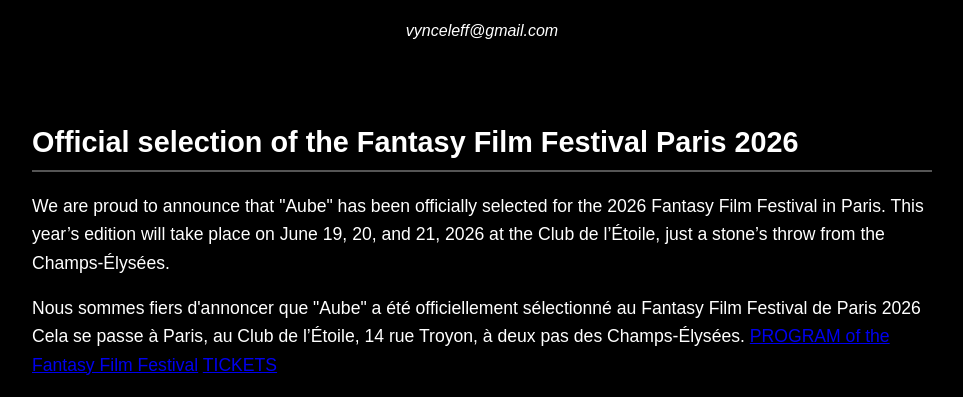
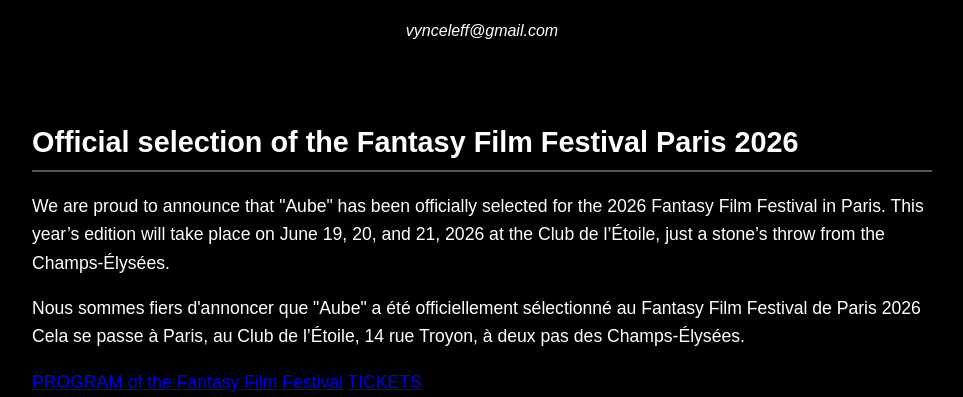
Before and after one commit to vynceleff/Aube_Cannes, a plain HTML site: page index.html in a window 1280 px wide. Shown: the part 534-931 px from the top of the page, without its empty margins (158-1121 px from the left). Drawn offline with Linux system fonts and the light colour scheme.

Commit message:
Update index.html

```diff
--- a/index.html
+++ b/index.html
@@ -89,13 +89,10 @@
         Nous sommes fiers d'annoncer que "Aube" a été officiellement sélectionné au Fantasy Film Festival de Paris 2026
         Cela se passe à Paris, au Club de l’Étoile, 14 rue Troyon, à deux pas des Champs-Élysées.
 
-        <a href="https://example.com" target="_blank">PROGRAM of the Fantasy Film Festival</a>
-        <a href="https://example.com" target="_blank">TICKETS</a>
-
     </p>
      <p>
-         <a href="https://example.com" target="_blank">PROGRAM of the Fantasy Film Festival</a>
-        <a href="https://example.com" target="_blank">TICKETS</a>
+         <a href="https://fantasyfilmfestivalofficial.com/fr/fff-2026/" target="_blank">PROGRAM of the Fantasy Film Festival</a>
+        <a href="https://filmfreeway.com/Fantasyfilmfestival/tickets" target="_blank">TICKETS</a>
 
     </p>
 
```
